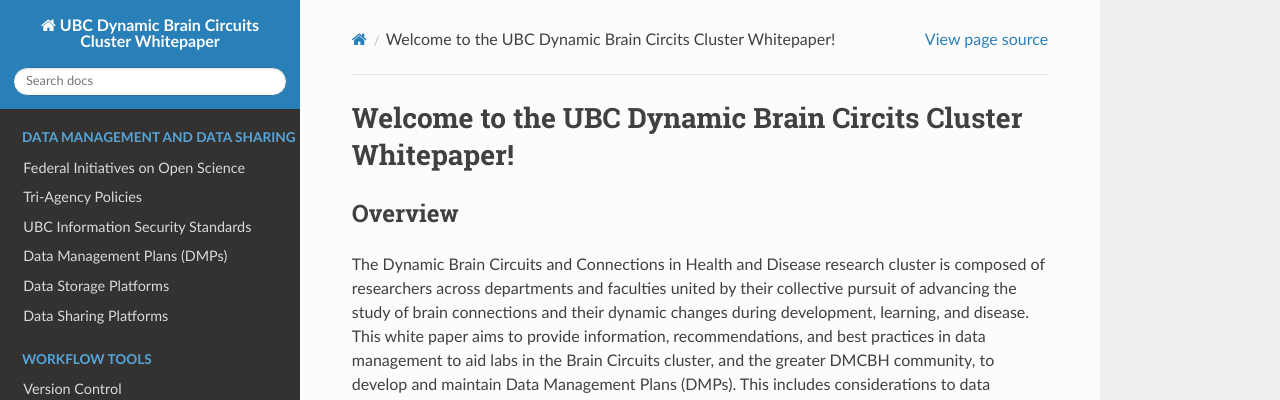
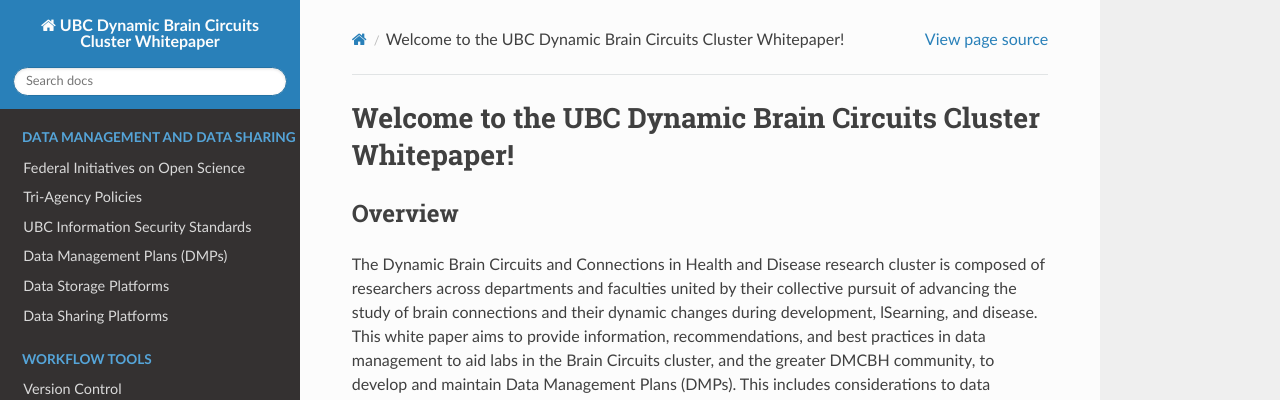
Before and after one commit to ubcbraincircuits/whitepaper, a Sphinx documentation site: the page built from source/index.rst, in a window 1280 px wide and 900 px high. Shown: the top 400 px of the window. Built offline with Sphinx 7.4.7 and the Read the Docs theme 2.0.0, drawn with Linux system fonts in a browser that asks for light colours; pages that are not in the unit, such as notebooks, are missing from menus; some of the changed text lies outside the part shown.

Commit message:
Fix spelling of circuits

```diff
--- a/source/index.rst
+++ b/source/index.rst
@@ -1,17 +1,17 @@
-.. UBC Dynamic Brain Circits Cluster Whitepaper documentation master file, created by
+.. UBC Dynamic Brain Circuits Cluster Whitepaper documentation master file, created by
    sphinx-quickstart on Tue Jun 18 10:48:04 2019.
    You can adapt this file completely to your liking, but it should at least
    contain the root `toctree` directive.
 
-============================================================
-Welcome to the UBC Dynamic Brain Circits Cluster Whitepaper!
-============================================================
+=============================================================
+Welcome to the UBC Dynamic Brain Circuits Cluster Whitepaper!
+=============================================================
 
 Overview
 ========
 
 The Dynamic Brain Circuits and Connections in Health and Disease research cluster is composed of researchers across departments and faculties united by their collective
-pursuit of advancing the study of brain connections and their dynamic changes during development, learning, and disease. This white paper aims to provide information,
+pursuit of advancing the study of brain connections and their dynamic changes during development, lSearning, and disease. This white paper aims to provide information,
 recommendations, and best practices in data management to aid labs in the Brain Circuits cluster, and the greater DMCBH community, to develop and maintain Data Management Plans
 (DMPs). This includes considerations to data storage, data sharing, research data workflows, and data stewardship throughout the research life cycle.
 
```
